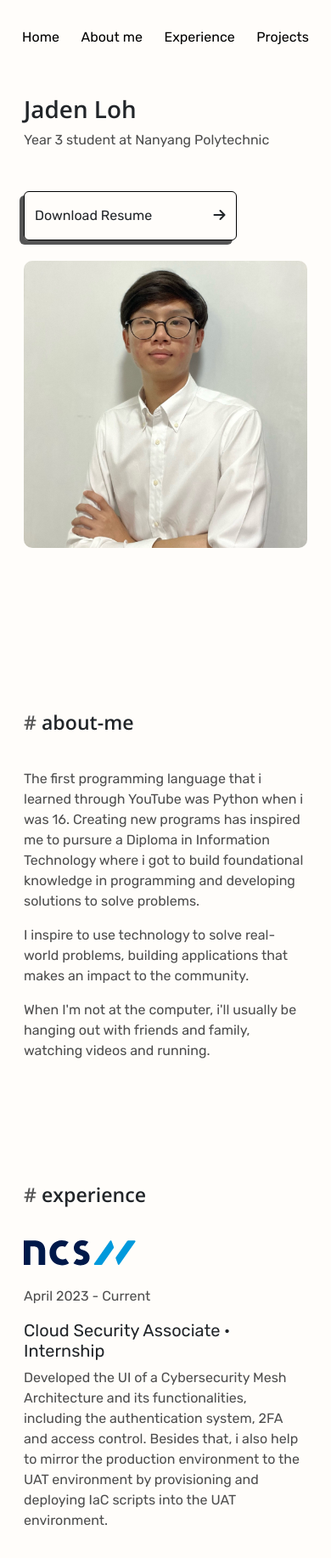
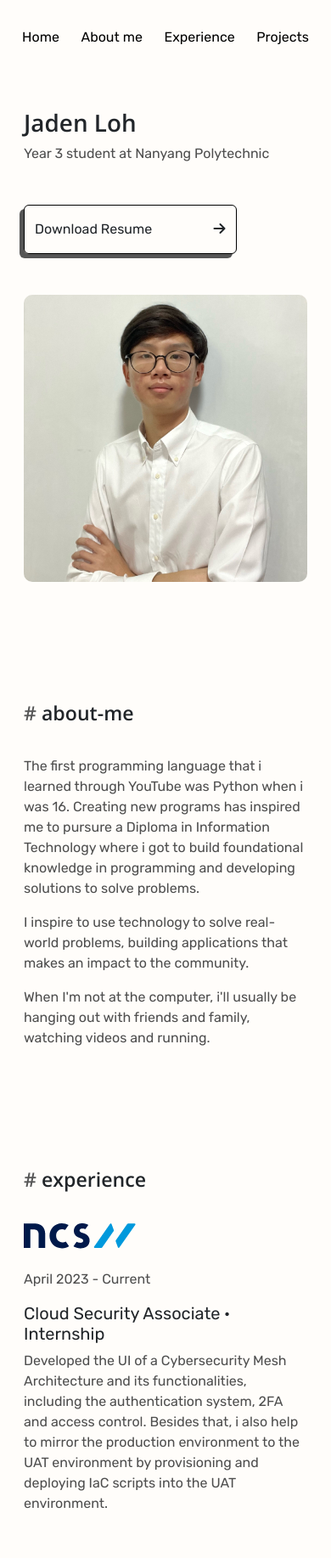
Before and after one commit to jadenlohh/portfolio, a React (Create React App) app: page / in a window 390 px wide. Shown: the top 1834 px of the page at 85% size. Built offline with nearby package versions, Linux system fonts and the light colour scheme.

Commit message:
style: update spacing between sections

```diff
--- a/public/index.html
+++ b/public/index.html
@@ -12,7 +12,7 @@
     <!-- font awesome -->
     <script src="https://kit.fontawesome.com/aa241108d7.js" crossorigin="anonymous"></script>
 
-    <title>Jaden Loh | Portfolio</title>
+    <title>Jaden Loh - Portfolio</title>
   </head>
   <body>
     <noscript>You need to enable JavaScript to run this app.</noscript>
--- a/src/components/Hero.jsx
+++ b/src/components/Hero.jsx
@@ -7,7 +7,7 @@ const Hero = () => {
   return (
     <div className='container hero'>
       <div className='row'>
-        <div className='col-md-6 col-sm-12'>
+        <div className='col-md-6 col-sm-12 hero-textbox'>
           <div className='d-flex flex-column justify-content-center h-100'>
             <div>
               <h1>Jaden Loh</h1>
--- a/src/components/experience/Experience.jsx
+++ b/src/components/experience/Experience.jsx
@@ -4,14 +4,12 @@ import ExperienceItem from './ExperienceItem';
 
 const Experience = () => {
   return (
-    <div className='container'>
-      <div className='d-flex align-items-center' id='experience'>
-        <div>
-          <h3 className='section-title'><span style={{color: '#555'}}>#</span>&nbsp;experience</h3>
+    <div className='container' id='experience'>
+      <div>
+        <h3 className='section-title'><span style={{color: '#555'}}>#</span>&nbsp;experience</h3>
 
-          <div className='section-body'>
-            <ExperienceItem />
-          </div>
+        <div className='section-body'>
+          <ExperienceItem />
         </div>
       </div>
     </div>
--- a/src/styles/aboutMe.css
+++ b/src/styles/aboutMe.css
@@ -23,7 +23,8 @@
     position: sticky;
     top: 0;
     background-color: rgba(255, 253, 250, 0.96);
-    padding: 1rem 0;
+    padding-top: 0.8rem;
+    padding-bottom: 0.8rem;
   }
 
   .section-body {
--- a/src/styles/experience.css
+++ b/src/styles/experience.css
@@ -27,7 +27,8 @@
     position: sticky;
     top: 0;
     background-color: rgba(255, 253, 250, 0.96);
-    padding: 1rem 0;
+    padding-top: 0.8rem;
+    padding-bottom: 0.8rem;
   }
 
   .section-body {
--- a/src/styles/hero.css
+++ b/src/styles/hero.css
@@ -1,7 +1,6 @@
 .hero {
   margin-top: 3rem;
   margin-bottom: 12rem;
-  padding-bottom: 3rem;
 }
 
 .hero h1 {
@@ -42,8 +41,12 @@
     margin-bottom: 8rem;
   }
 
+  .hero-textbox {
+    margin-top: 1rem;
+  }
+
   .portrait-container {
-    margin-top: 1.5rem;
+    margin-top: 3rem;
   }
 
   .portrait {
```
